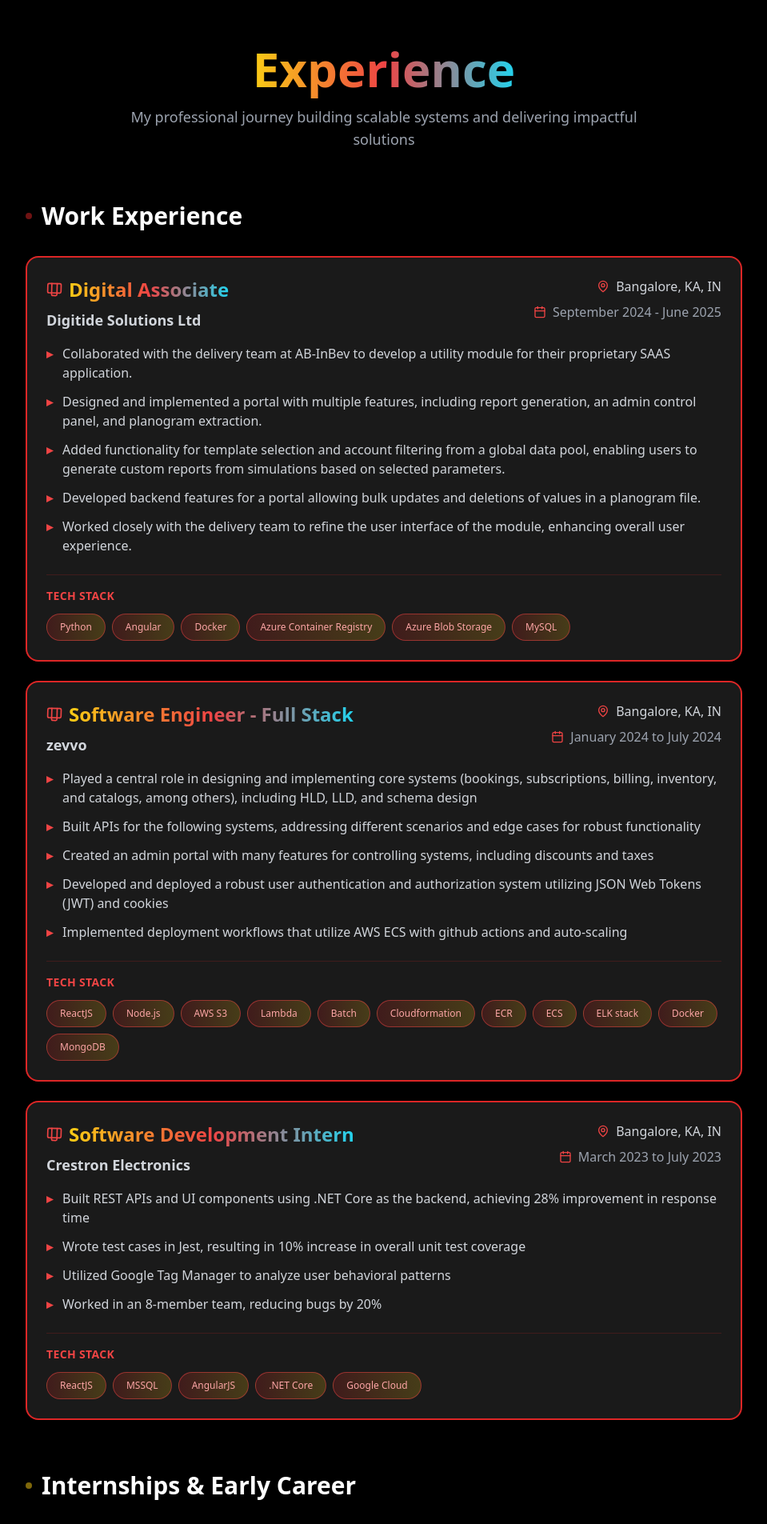
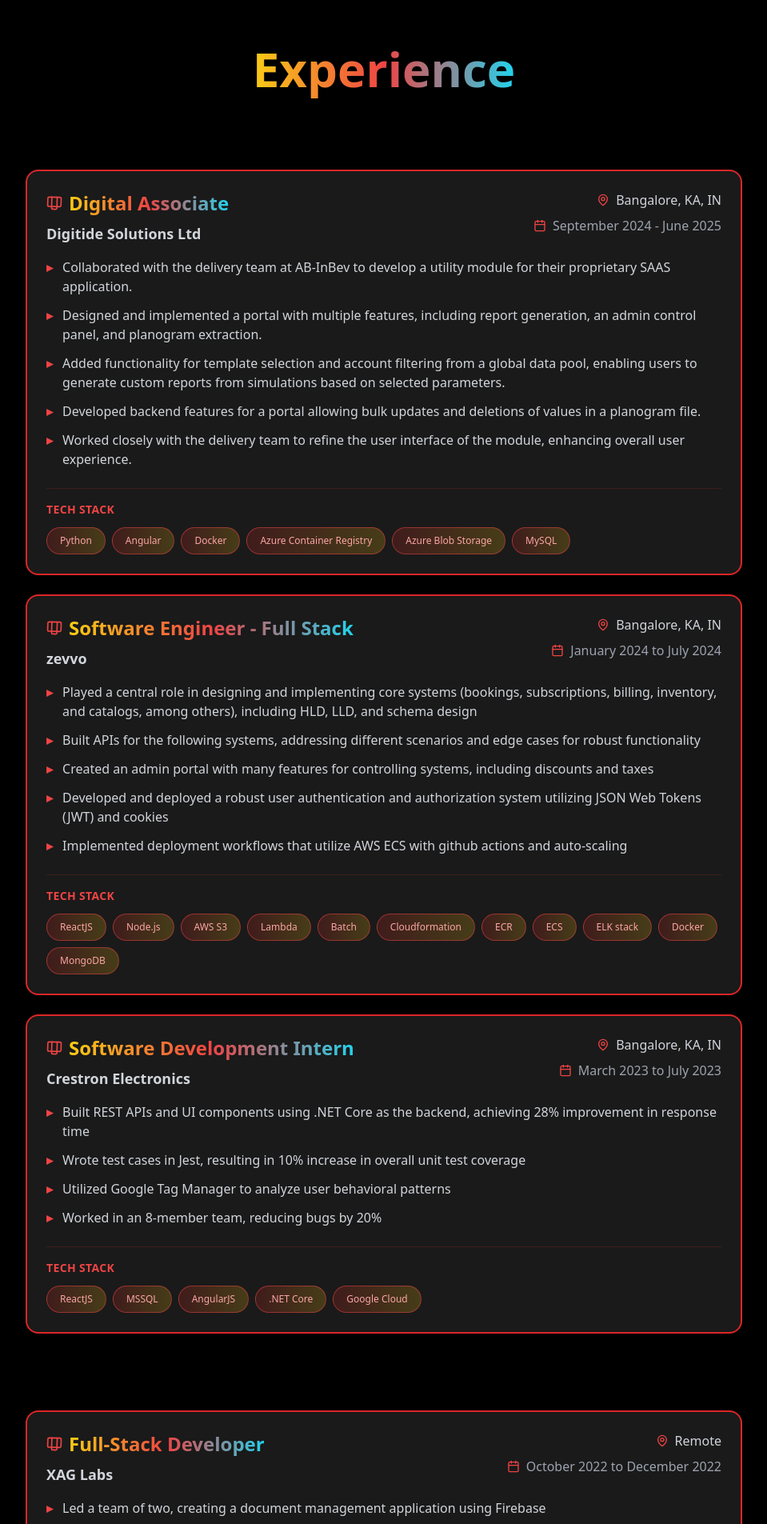
Before and after one commit to karthik-b-2001/portfolio, a React (Vite) app: page / in a window 1280 px wide. Shown: the part 840-2745 px from the top of the page at 80% size, without its empty margins (160-1119 px from the left). Built offline with nearby package versions, Linux system fonts and the light colour scheme.

Commit message:
refactor: remove redundant descriptions from Education and Experience sections

```diff
--- a/src/components/sections/Education.tsx
+++ b/src/components/sections/Education.tsx
@@ -31,9 +31,6 @@
           <h2 className="text-5xl md:text-6xl font-bold mb-4">
             <span className="gradient-text">Education</span>
           </h2>
-          <p className="text-gray-400 text-lg max-w-2xl mx-auto">
-            Building knowledge and skills at leading institutions
-          </p>
         </motion.div>
 
         <div className="max-w-4xl mx-auto">
--- a/src/components/sections/Experience.tsx
+++ b/src/components/sections/Experience.tsx
@@ -145,9 +145,7 @@
           <h2 className="text-5xl md:text-6xl font-bold mb-4">
             <span className="gradient-text">Experience</span>
           </h2>
-          <p className="text-gray-400 text-lg max-w-2xl mx-auto">
-            My professional journey building scalable systems and delivering impactful solutions
-          </p>
+
         </motion.div>
 
         <div className="max-w-4xl mx-auto">
@@ -159,8 +157,6 @@
               viewport={{ once: true }}
               className="text-3xl font-bold text-white mb-8 flex items-center"
             >
-              <span className="w-2 h-2 bg-red-600 rounded-full mr-3 animate-pulse"></span>
-              Work Experience
             </motion.h3>
             <div className="space-y-6">
               {workExperience.map((exp, index) => (
@@ -177,8 +173,6 @@
               viewport={{ once: true }}
               className="text-3xl font-bold text-white mb-8 flex items-center"
             >
-              <span className="w-2 h-2 bg-yellow-400 rounded-full mr-3 animate-pulse"></span>
-              Internships & Early Career
             </motion.h3>
             <div className="space-y-6">
               {internships.map((exp, index) => (
```
